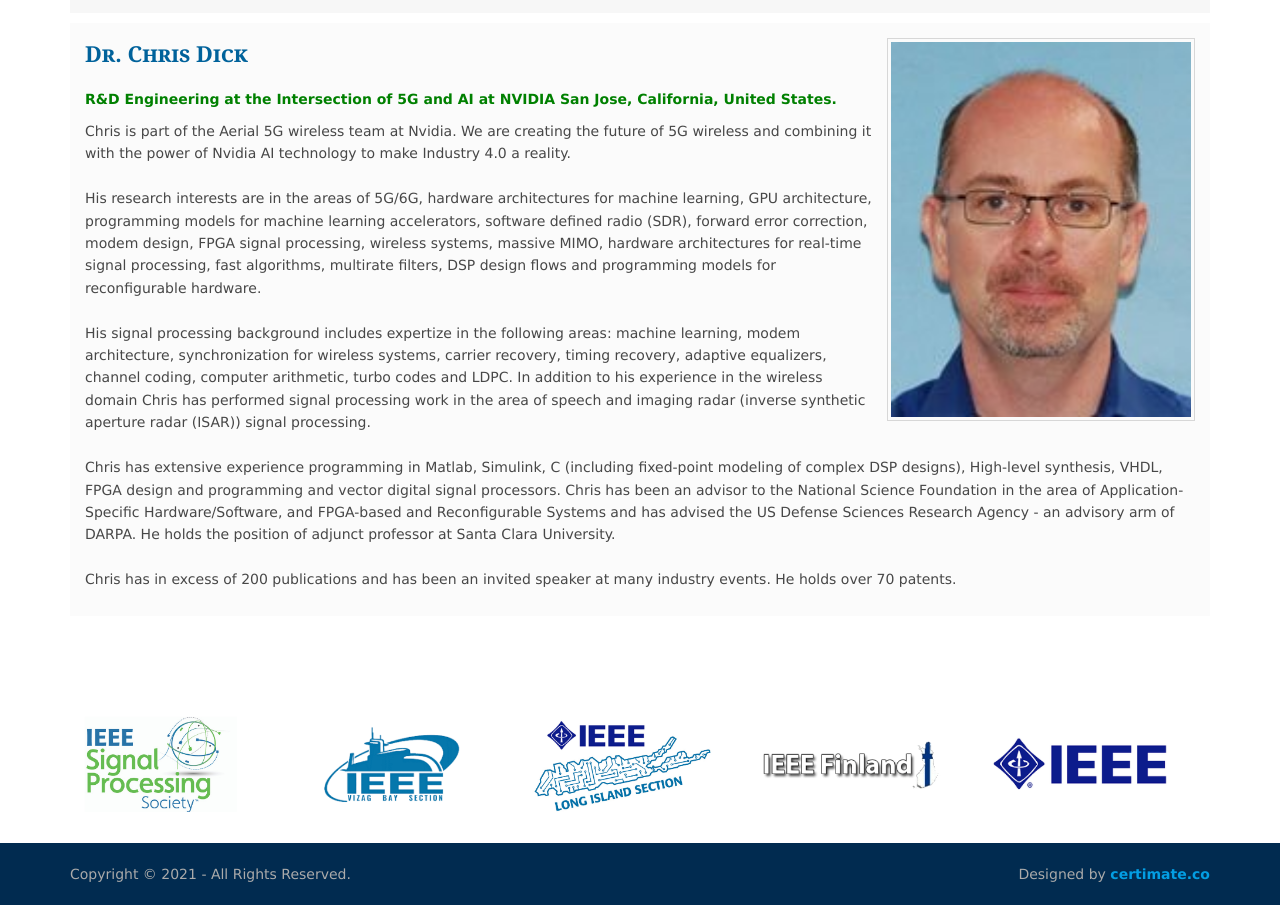
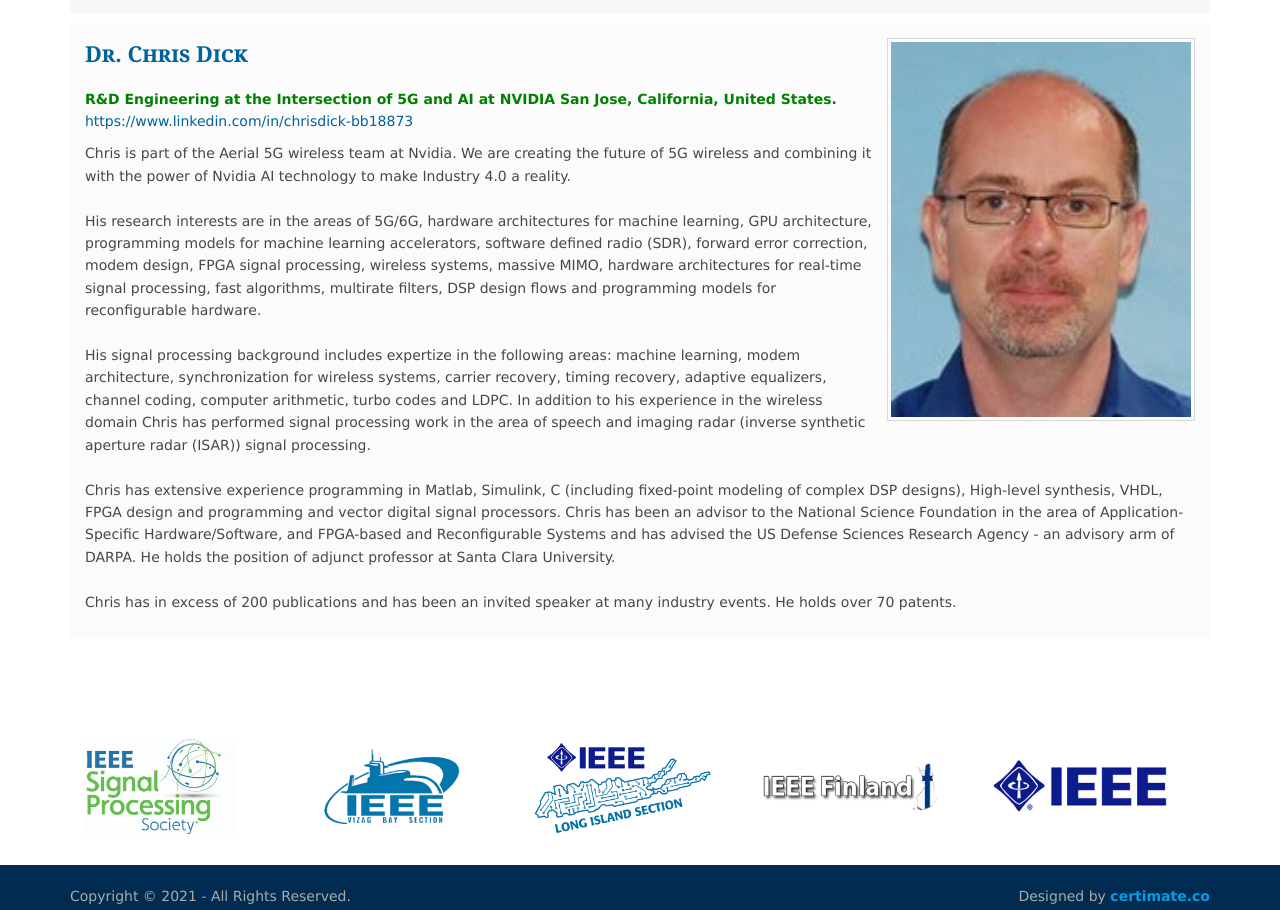
Before and after one commit to Harsha0490/sps, a plain HTML site: page Speakers.html in a window 1280 px wide. Shown: the part 2132-3042 px from the top of the page. Drawn offline with Linux system fonts and the light colour scheme.

Commit message:
Update Speakers.html

```diff
--- a/Speakers.html
+++ b/Speakers.html
@@ -134,7 +134,7 @@ Dr. Gunnam received his MSEE and PhD in Computer Engineering from Texas A&M Univ
                 <figure class="avatar"><img src="images/s5.png" alt=""></figure>
                 <h1 style="color: rgb(0 98 155)"><b>Dr. Chris Dick</b></h1>
                 <address style="color: green">R&D Engineering at the Intersection of 5G and AI at NVIDIA San Jose, California, United States.</address>
-                <a href="#" style="color: rgb(0 98 155)"></a>
+                <a href="https://www.linkedin.com/in/chrisdick-bb18873" style="color: rgb(0 98 155)">https://www.linkedin.com/in/chrisdick-bb18873</a>
               </header>
               <div class="comcont">
                 <p>Chris is part of the Aerial 5G wireless team at Nvidia. We are creating the future of 5G wireless and combining it with the power of Nvidia AI technology to make Industry 4.0 a reality.<br><br>
```
